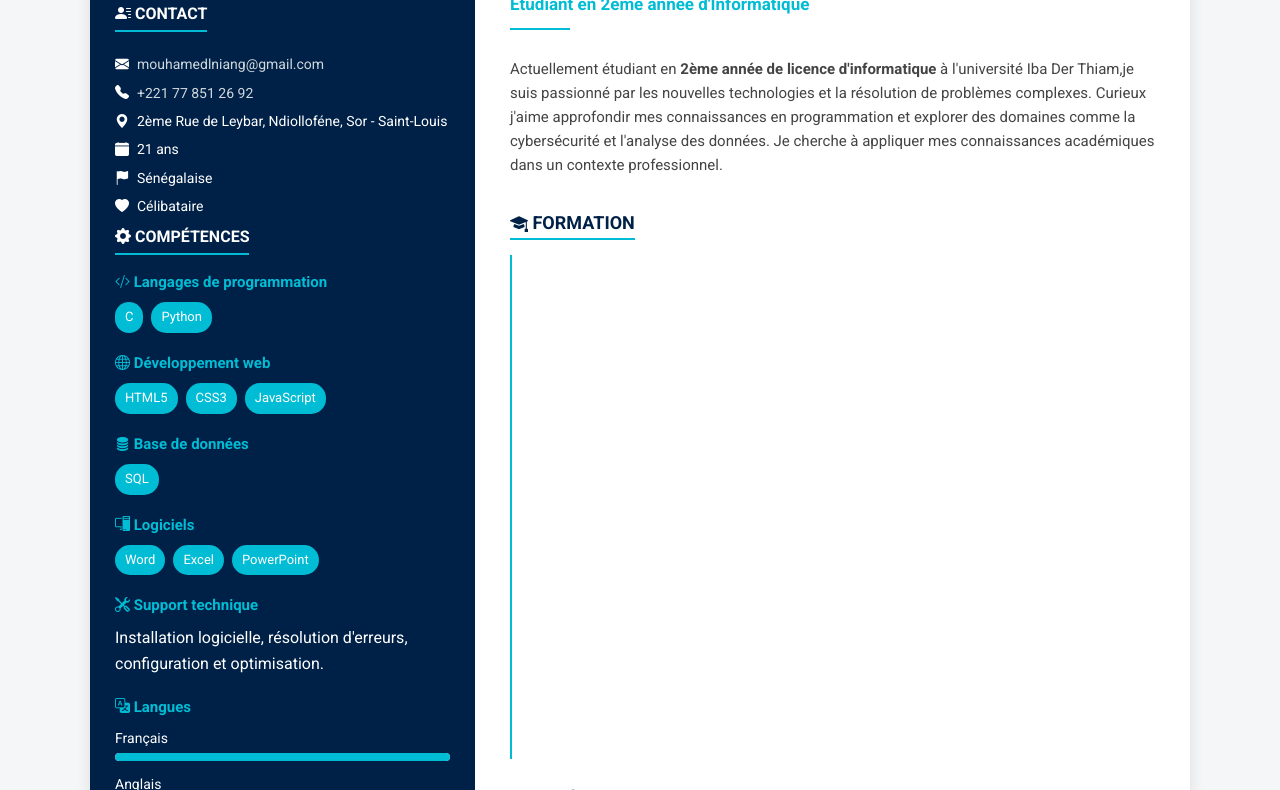
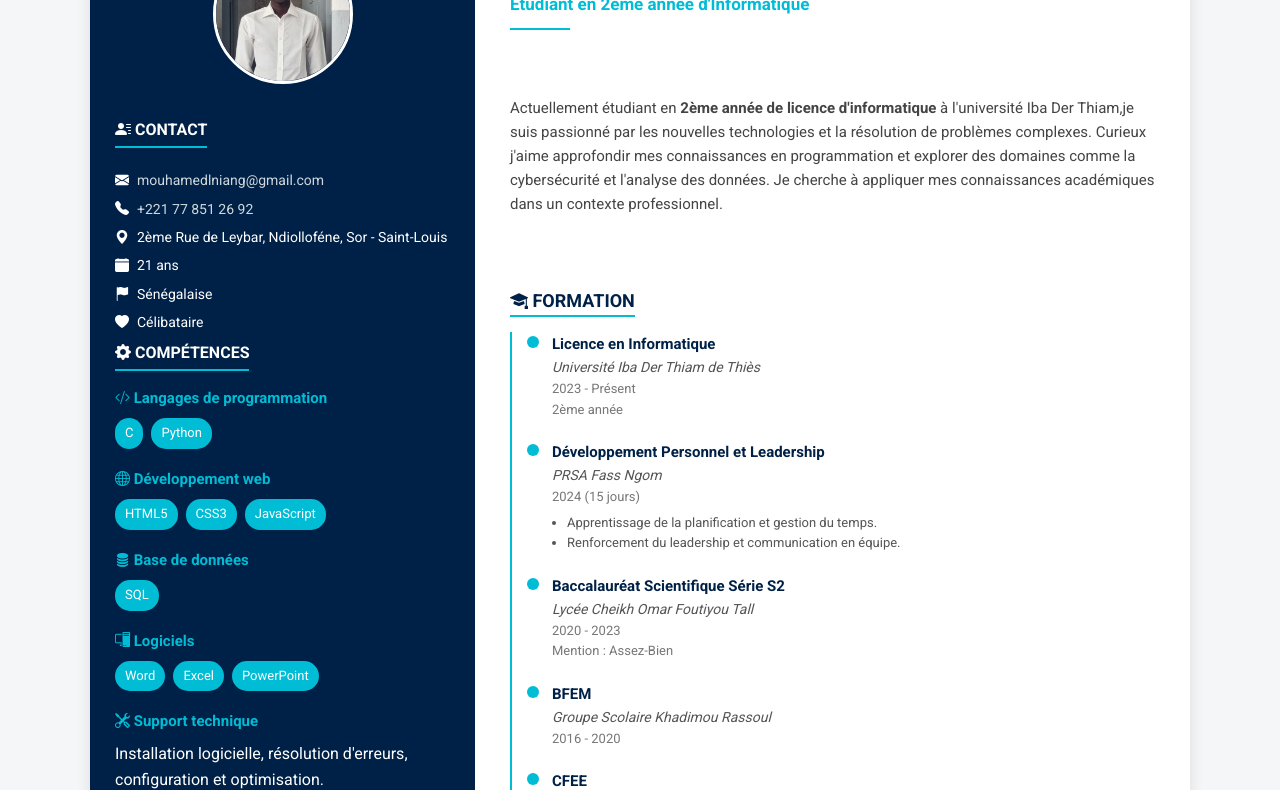
Before and after one commit to mhdlamine21/CV--Lamine, a plain HTML site: page index.html in a window 1280 px wide. Shown: the part 131-921 px from the top of the page. Drawn offline with nearby package versions, Linux system fonts and the light colour scheme; the site is published under a folder, as on GitHub Pages, so addresses that start at the root find nothing.

Commit message:
Fix file paths in index.html

```diff
--- a/index.html
+++ b/index.html
@@ -6,10 +6,10 @@
     <title>Mon CV</title>
 
     <!-- CSS principal -->
-    <link rel="stylesheet" href="./style.css" />
+    <link rel="stylesheet" href="style.css" />
 
     <!-- JS principal -->
-    <script src="/script.js" defer></script>
+    <script src="script.js" defer></script>
 
     <!-- Icônes Bootstrap  -->
     <link
@@ -29,7 +29,7 @@
       <!--  SECTION GAUCHE  -->
       <aside class="sidebar">
         <div class="profile-section">
-          <img src="/photo.jpg" alt="Ma photo" class="profile-img" />
+          <img src="photo.jpg" alt="Ma photo" class="profile-img" />
         </div>
 
         <section class="contact-section">
```
